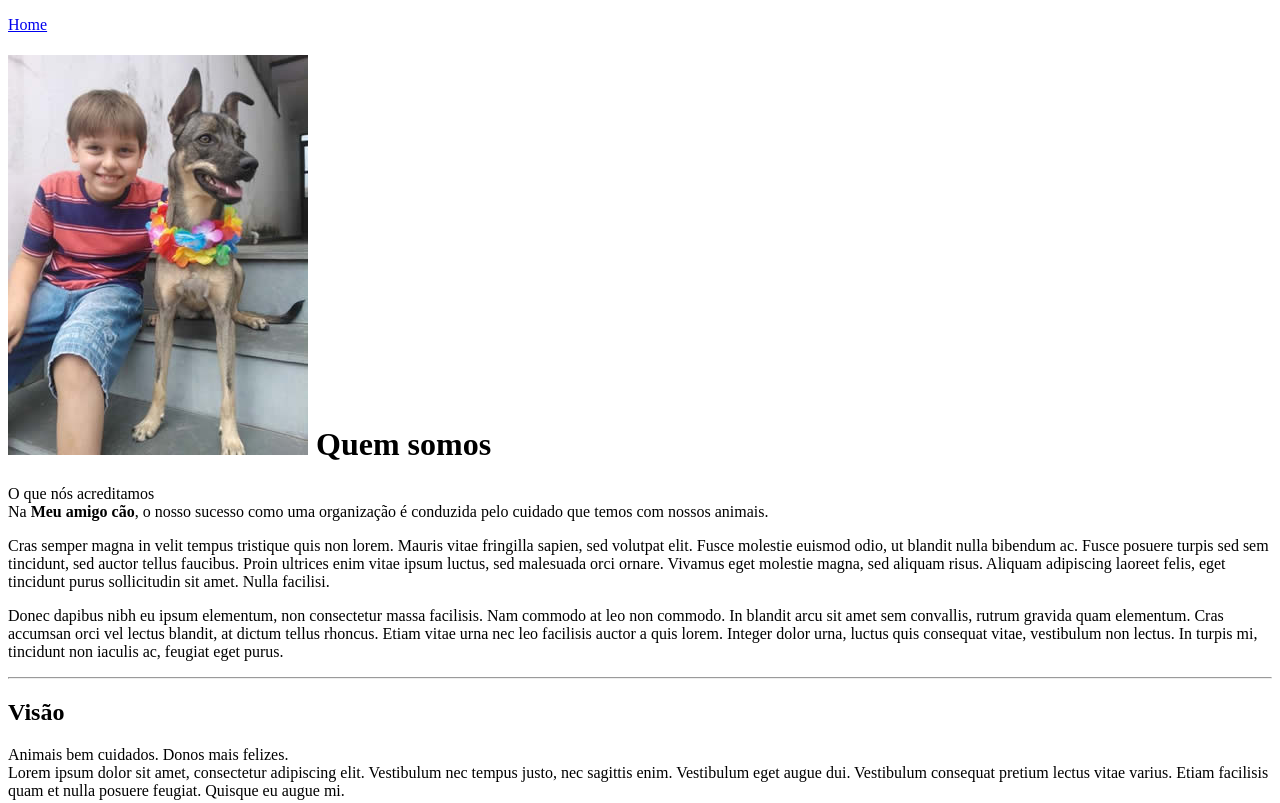
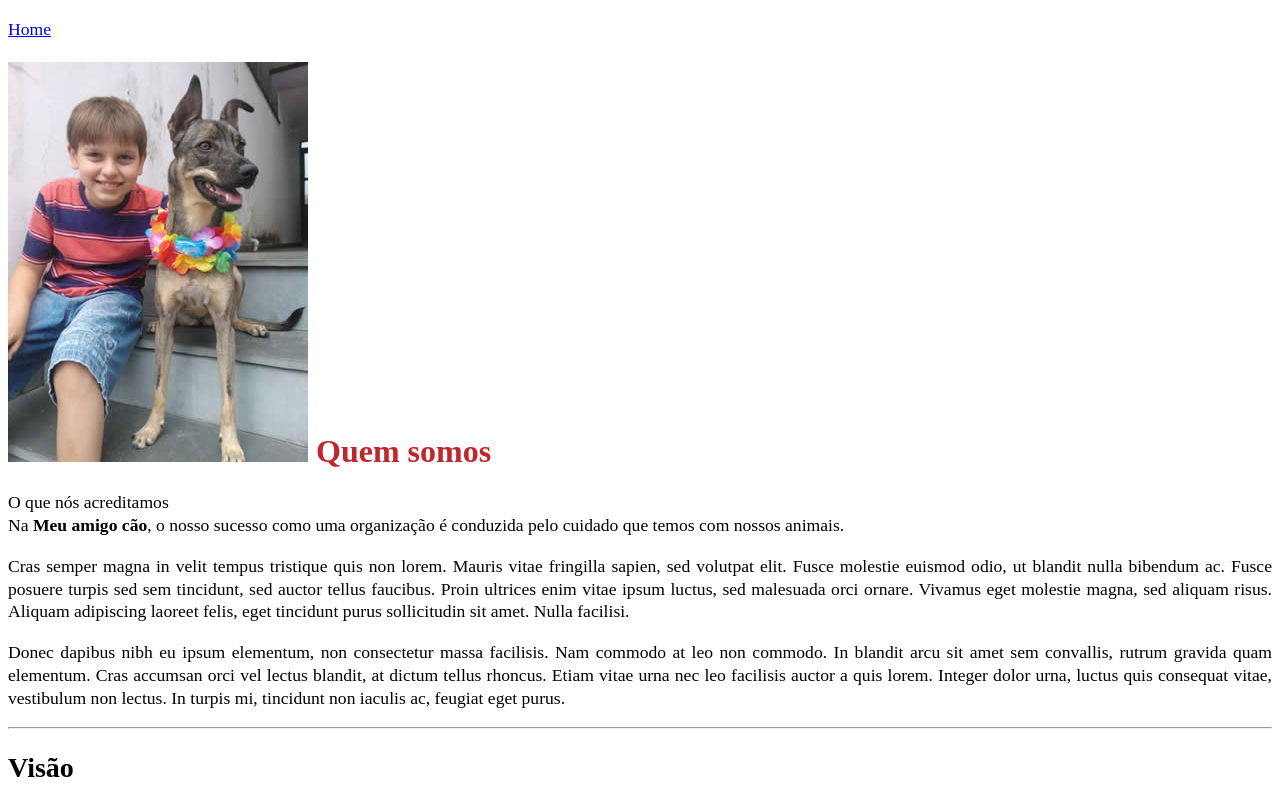
Before and after one commit to ViniSouza2006/Capitulo3, a plain HTML site: page cap03/projeto/quem-somos.html in a window 1280 px wide. Shown: the top 803 px of the page. Drawn offline with Linux system fonts and the light colour scheme.

Commit message:
Quem SOmos TT

```diff
--- /dev/null
+++ b/cap03/projeto/Estilo.css
@@ -0,0 +1,13 @@
+h2{
+    font-size: 1.75em; /* 28/16=1.75 */
+}
+
+h1{
+    color: #C0262c;
+}
+
+p{
+    font-size: 1.1em;
+    line-height: 1.3;
+    text-align: justify;
+}
--- a/cap03/projeto/quem-somos.html
+++ b/cap03/projeto/quem-somos.html
@@ -8,6 +8,7 @@
 	<meta charset="utf-8">
 
 	<title>Quem somos - Meu amigo cão</title>
+	<link rel="stylesheet" href="Estilo.css" >
 
 </head>
 
```
Also changed, not shown: 1 other file.
